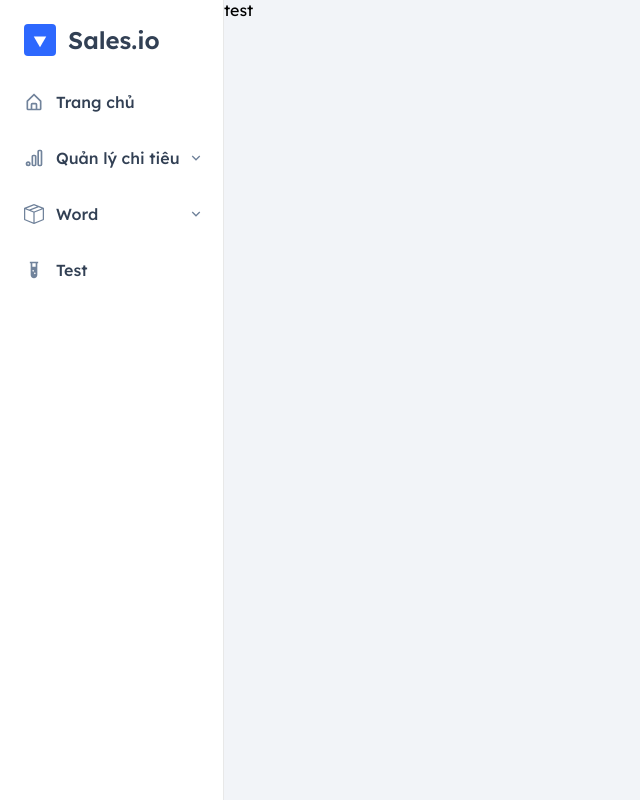
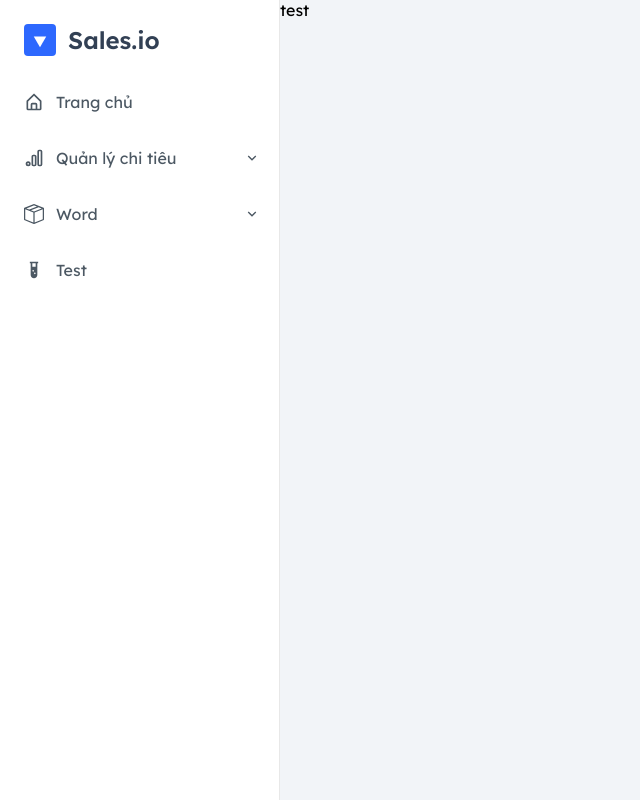
Before and after one commit to plHuan455/reactjs-portfolio, a React (Vite) app: page / in a window 1280 px wide. Shown: the whole page, without its empty margins (0-640 px from the left). Built offline with nearby package versions, Linux system fonts and the light colour scheme.

Commit message:
slidebar update style

```diff
--- a/src/components/organisms/SlideBar/index.scss
+++ b/src/components/organisms/SlideBar/index.scss
@@ -1,7 +1,7 @@
 .o-slideBar {
   $root: &;
   height: 100vh;
-  width: rem(224);
+  width: rem(280);
   box-shadow: inset rem(-1) 0 0 rgba(33, 33, 33, 0.1);
   padding: rem(12);
   transition: all $transition linear;
--- a/src/components/organisms/SlideBar/index.tsx
+++ b/src/components/organisms/SlideBar/index.tsx
@@ -73,13 +73,13 @@ const SlideBar: React.FC<SlideBarProps> = ({ menuItems, title, titleIconName })
                   onClick={() => handleMenuItemClick(idx, item)}
                 >
                   <div className={mapModifiers("o-slideBar_menuItem_icon", activeDropdownIndex === idx && 'openDropdown')}>
-                    <Icon modifiers={['20x20', 'lightSlateGray']}>{item.menuIcon}</Icon>
+                    <Icon modifiers={['20x20', 'independence']}>{item.menuIcon}</Icon>
                   </div>
                   <div className="o-slideBar_menuItem_text">
-                    <Text modifiers={['16x20', '500', 'charcoal']}>{item.label}</Text>
+                    <Text modifiers={['16x20', '400', 'independence']}>{item.label}</Text>
                   </div>
                   {item.subItems && <div className={mapModifiers("o-slideBar_menuItem_dropdownIcon", idx === activeDropdownIndex && 'openDropdown')}>
-                    <Icon modifiers={['lightSlateGray', '16x16']}>{RiArrowDownSLine}</Icon>
+                    <Icon modifiers={['independence', '16x16']}>{RiArrowDownSLine}</Icon>
                   </div>}
                 </div>
               </div>
--- a/src/components/types.d.ts
+++ b/src/components/types.d.ts
@@ -33,6 +33,7 @@ type ColorStyle =
   | 'charlestonGreen'
   | 'darkLiver'
   | 'davysGrey'
+  | 'independence'
 
 type TextSizes = '14x16' | '14x21' | '14x18' | '16x20' | '16x24' | '20x24' | '24x24' | '24x28' | '28x36' | '38x56';
 
--- a/src/styles/colors.scss
+++ b/src/styles/colors.scss
@@ -20,6 +20,7 @@ $platinum: rgb(227, 227, 229); // #e3e3e5
 $davys-grey: rgb(85, 83, 84); // #555354
 $ash-grey: rgb(176, 180, 185); // #b0b4b9
 $pale-cornflower-blue: rgb(185, 209, 249); // #b9d1f9
+$independence: rgb(76, 88, 99); // #4c5863
 
 // Gradient
 $black-005: rgba($black, 0.005);
--- a/src/styles/mixins.scss
+++ b/src/styles/mixins.scss
@@ -158,6 +158,7 @@ $colors-design: (
   'charlestonGreen': $charleston-green,
   'darkLiver': $dark-liver,
   'davysGrey': $davys-grey,
+  'independence': $independence,
 );
 
 $font-sizes: (
```
